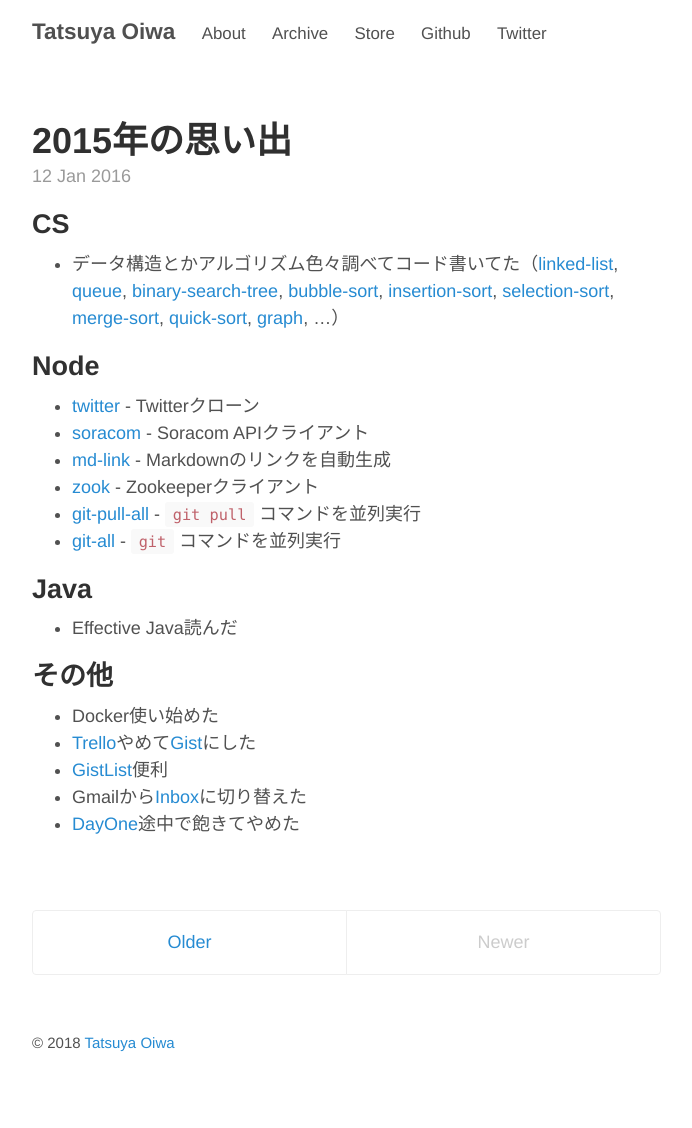
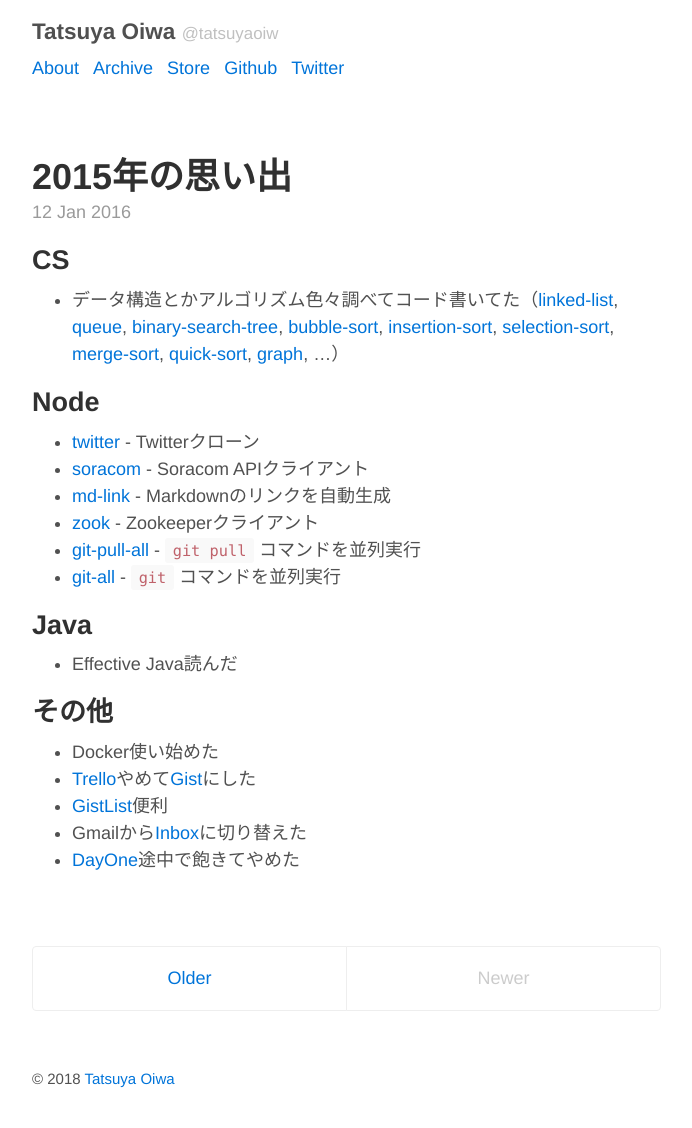
Before and after one commit to tatsuya/tatsuyaoiw.github.io, a Jekyll site: the page built from index.html, in a window 1280 px wide. Shown: the whole page, without its empty margins (293-985 px from the left). Built offline with Jekyll 4.4.1, drawn with Linux system fonts in a browser that asks for light colours; the list of posts is cut into pages by our own code; comment, search, counter and statistics services are not loaded; before the commit the page ends 1092 px from its top, so only the background shows below that.

Commit message:
update header css

```diff
--- a/_layouts/default.html
+++ b/_layouts/default.html
@@ -9,12 +9,15 @@
       <header class="masthead">
         <h3 class="masthead-title">
           <a href="{{ site.baseurl }}/" title="Home">{{ site.title }}</a>
-          <small><a href="/about">About</a></small>
-          <small><a href="/archive">Archive</a></small>
-          <small><a href="/store">Store</a></small>
-          <small><a href="https://github.com/tatsuyaoiw">Github</a></small>
-          <small><a href="https://twitter.com/tatsuyaoiw">Twitter</a></small>
+          <small>@tatsuyaoiw</small>
         </h3>
+        <ul class="nav">
+          <li><a href="/about">About</a></li>
+          <li><a href="/archive">Archive</a></li>
+          <li><a href="/store">Store</a></li>
+          <li><a href="https://github.com/tatsuyaoiw">Github</a></li>
+          <li><a href="https://twitter.com/tatsuyaoiw">Twitter</a></li>
+        </h4>
       </header>
 
       <main>
--- a/_sass/_base.scss
+++ b/_sass/_base.scss
@@ -33,7 +33,7 @@ body {
 
 // No `:visited` state is required by default (browsers will use `a`)
 a {
-  color: #268bd2;
+  color: #0074d9;
   text-decoration: none;
 
   // `:focus` is linked to `:hover` for basic accessibility
--- a/_sass/_masthead.scss
+++ b/_sass/_masthead.scss
@@ -6,11 +6,32 @@
   padding-top:    1rem;
   padding-bottom: 1rem;
   margin-bottom: 3rem;
+
+  // Styles stole from http://markdotto.com/projects/
+
+  ul {
+    margin-top: 0;
+    margin-bottom: 1rem;
+    padding-left: 1.5em;
+  }
+
+  .nav {
+    padding-left: 0;
+    margin-bottom: 0;
+    list-style: none;
+
+    li {
+      display: inline-block;
+    }
+
+    li + li {
+      margin-left: .5rem;
+    }
+  }
 }
 
 .masthead-title {
   margin-top: 0;
-  margin-bottom: 0;
   color: #505050;
 
   a {
@@ -22,9 +43,5 @@
     font-weight: 400;
     color: #c0c0c0;
     letter-spacing: 0;
-
-    a {
-      margin-left: 20px;
-    }
   }
 }
```
